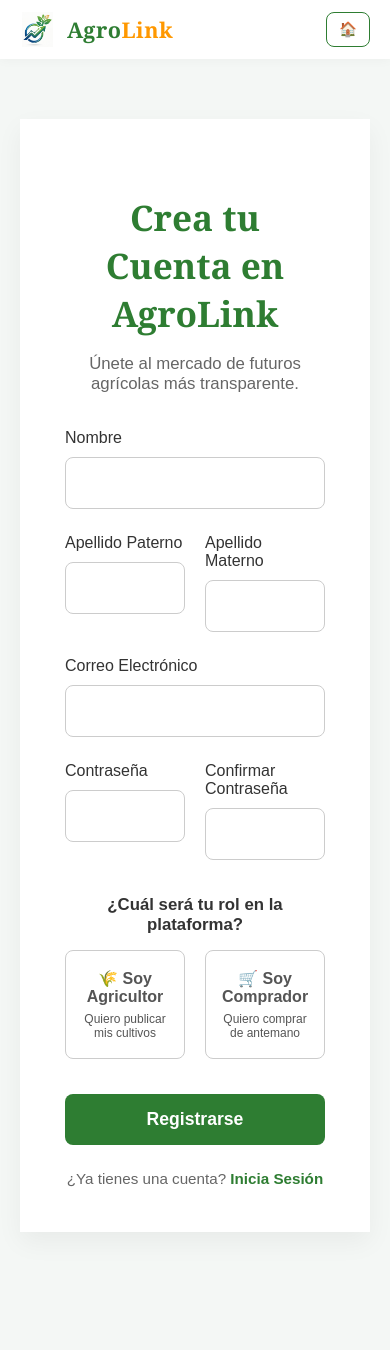
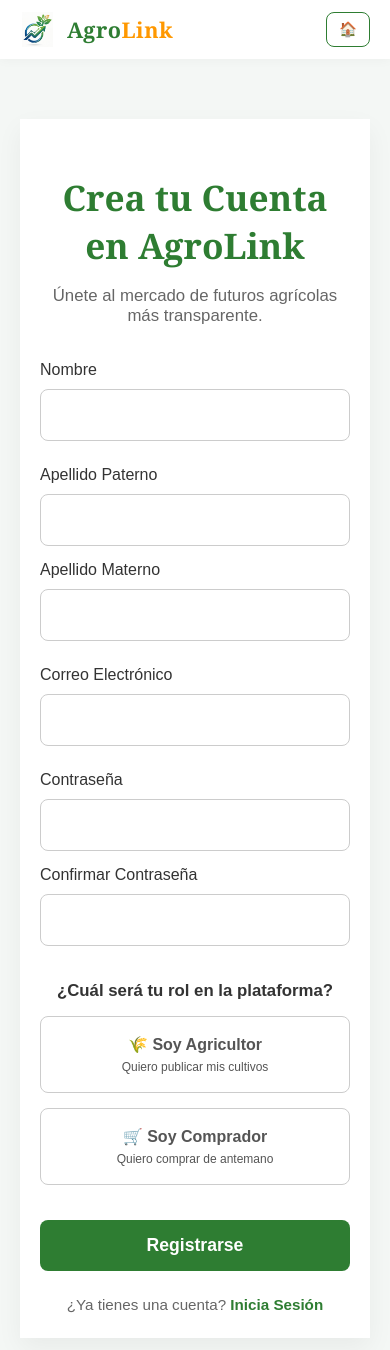
Before and after one commit to Alexis-Maza/agrolink-frontend, a React (Create React App) app in the folder agrolink-frontend/: page /register in a window 390 px wide. Shown: the top 1350 px of the page. Before the commit the page ends 1292 px from the top, so only its background shows below. Built offline with nearby package versions, Linux system fonts and the light colour scheme; no server answers.

Commit message:
style: hacer responsive el crear cuenta e ingresar a la cuenta

```diff
--- a/agrolink-frontend/src/styles/public.css
+++ b/agrolink-frontend/src/styles/public.css
@@ -234,6 +234,16 @@
     box-sizing: border-box;
 }
 
+.auth-form-grid {
+    display: grid;
+    grid-template-columns: 1fr 1fr;
+    gap: 20px;
+}
+
+.auth-card {
+    padding: 45px;
+}
+
 @media (max-width: 600px) {
     .auth-header {
         padding: 12px 20px !important;
@@ -246,4 +256,15 @@
     .auth-back-btn {
         padding: 8px 12px !important;
     }
+
+    .auth-form-grid {
+        grid-template-columns: 1fr !important;
+        gap: 15px !important;
+    }
 }
+
+@media (max-width: 480px) {
+    .auth-card {
+        padding: 25px 20px !important;
+    }
+}
--- a/agrolink-frontend/src/views/Auth/Login.js
+++ b/agrolink-frontend/src/views/Auth/Login.js
@@ -91,7 +91,7 @@ function Login() {
 
             {/* CONTENEDOR DEL FORMULARIO CENTRAL */}
             <div style={{ flex: 1, display: 'flex', justifyContent: 'center', alignItems: 'center', padding: '60px 20px' }}>
-                <div style={{ backgroundColor: 'white', padding: '45px', borderRadius: 'var(--radius-lg)', boxShadow: '0 10px 25px rgba(0,0,0,0.05)', width: '100%', maxWidth: '480px' }}>
+                <div className="auth-card" style={{ backgroundColor: 'white', borderRadius: 'var(--radius-lg)', boxShadow: '0 10px 25px rgba(0,0,0,0.05)', width: '100%', maxWidth: '480px' }}>
 
                     <h2 style={{ textAlign: 'center', color: 'var(--color-primary)', marginBottom: '10px', fontFamily: 'var(--font-titles)', fontSize: '2.2rem' }}>Bienvenido de Nuevo</h2>
                     <p style={{ textAlign: 'center', color: '#666', marginBottom: '35px', fontSize: '1.05rem' }}>Ingresa a tu cuenta para continuar.</p>
--- a/agrolink-frontend/src/views/Auth/Register.js
+++ b/agrolink-frontend/src/views/Auth/Register.js
@@ -107,7 +107,7 @@ function Register() {
 
             {/* CONTENEDOR DEL FORMULARIO CENTRAL */}
             <div style={{ flex: 1, display: 'flex', justifyContent: 'center', alignItems: 'center', padding: '60px 20px' }}>
-                <div style={{ backgroundColor: 'white', padding: '45px', borderRadius: 'var(--radius-lg)', boxShadow: '0 10px 25px rgba(0,0,0,0.05)', width: '100%', maxWidth: '580px' }}>
+                <div className="auth-card" style={{ backgroundColor: 'white', borderRadius: 'var(--radius-lg)', boxShadow: '0 10px 25px rgba(0,0,0,0.05)', width: '100%', maxWidth: '580px' }}>
 
                     <h2 style={{ textAlign: 'center', color: 'var(--color-primary)', marginBottom: '10px', fontFamily: 'var(--font-titles)', fontSize: '2.2rem' }}>Crea tu Cuenta en AgroLink</h2>
                     <p style={{ textAlign: 'center', color: '#666', marginBottom: '35px', fontSize: '1.05rem' }}>Únete al mercado de futuros agrícolas más transparente.</p>
@@ -124,7 +124,7 @@ function Register() {
                             <input type="text" name="nombres" required value={formData.nombres} onChange={handleChange} style={{ width: '100%', padding: '16px', borderRadius: 'var(--radius-md)', border: '1px solid #ccc', fontSize: '1rem' }} />
                         </div>
 
-                        <div style={{ display: 'grid', gridTemplateColumns: '1fr 1fr', gap: '20px', marginBottom: '25px' }}>
+                        <div className="auth-form-grid" style={{ marginBottom: '25px' }}>
                             <div>
                                 <label style={{ display: 'block', marginBottom: '10px', fontWeight: '500', color: '#333' }}>Apellido Paterno</label>
                                 <input type="text" name="apellidoPaterno" required value={formData.apellidoPaterno} onChange={handleChange} style={{ width: '100%', padding: '16px', borderRadius: 'var(--radius-md)', border: '1px solid #ccc', fontSize: '1rem' }} />
@@ -140,7 +140,7 @@ function Register() {
                             <input type="email" name="email" required value={formData.email} onChange={handleChange} style={{ width: '100%', padding: '16px', borderRadius: 'var(--radius-md)', border: '1px solid #ccc', fontSize: '1rem' }} />
                         </div>
 
-                        <div style={{ display: 'grid', gridTemplateColumns: '1fr 1fr', gap: '20px', marginBottom: '35px' }}>
+                        <div className="auth-form-grid" style={{ marginBottom: '35px' }}>
                             <div>
                                 <label style={{ display: 'block', marginBottom: '10px', fontWeight: '500', color: '#333' }}>Contraseña</label>
                                 <input type="password" name="password" required value={formData.password} onChange={handleChange} style={{ width: '100%', padding: '16px', borderRadius: 'var(--radius-md)', border: '1px solid #ccc', fontSize: '1rem' }} />
@@ -153,7 +153,7 @@ function Register() {
 
                         <div style={{ marginBottom: '35px' }}>
                             <label style={{ display: 'block', marginBottom: '15px', fontWeight: 'bold', textAlign: 'center', color: '#333', fontSize: '1.05rem' }}>¿Cuál será tu rol en la plataforma?</label>
-                            <div style={{ display: 'grid', gridTemplateColumns: '1fr 1fr', gap: '20px' }}>
+                            <div className="auth-form-grid">
                                 <button type="button" onClick={() => handleRoleSelect('AGRICULTOR')} style={{ padding: '18px 15px', borderRadius: 'var(--radius-md)', cursor: 'pointer', fontWeight: 'bold', fontSize: '1rem', border: formData.rol === 'AGRICULTOR' ? '2px solid var(--color-primary)' : '1px solid #ccc', backgroundColor: formData.rol === 'AGRICULTOR' ? '#E8F5E9' : 'white', color: formData.rol === 'AGRICULTOR' ? 'var(--color-primary)' : '#555', transition: 'all 0.2s ease' }}>
                                     🌾 Soy Agricultor<br />
                                     <span style={{ fontSize: '0.75rem', fontWeight: 'normal', display: 'block', marginTop: '6px' }}>Quiero publicar mis cultivos</span>
```
